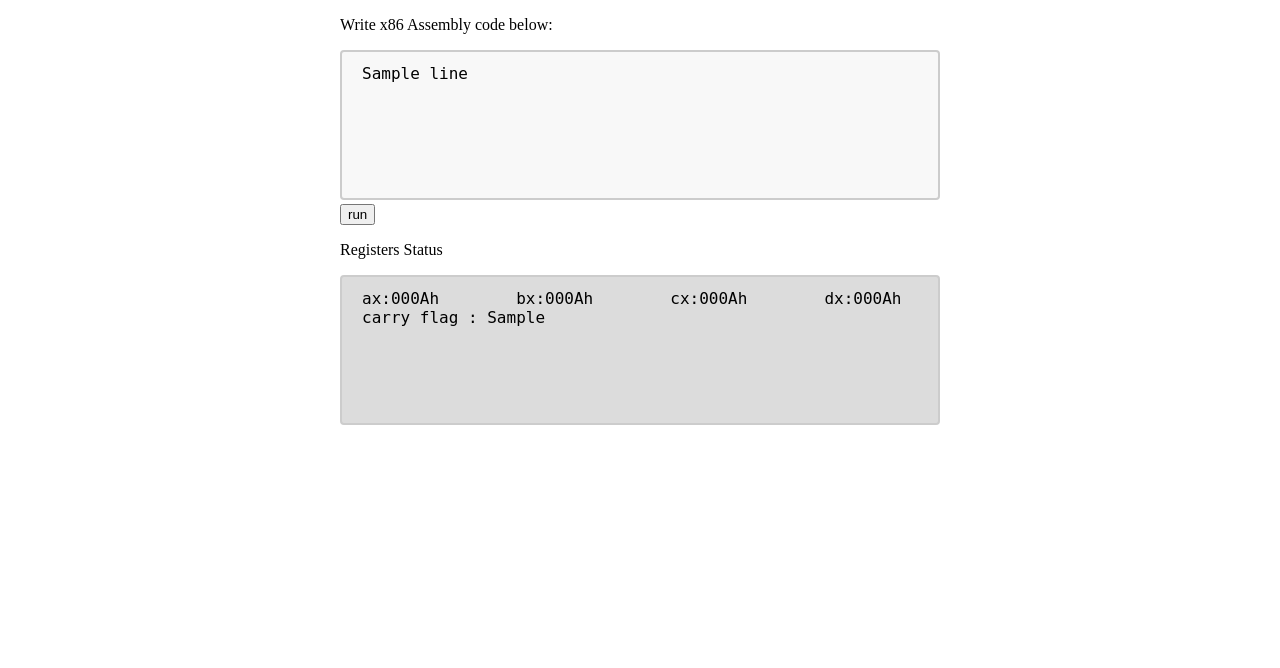
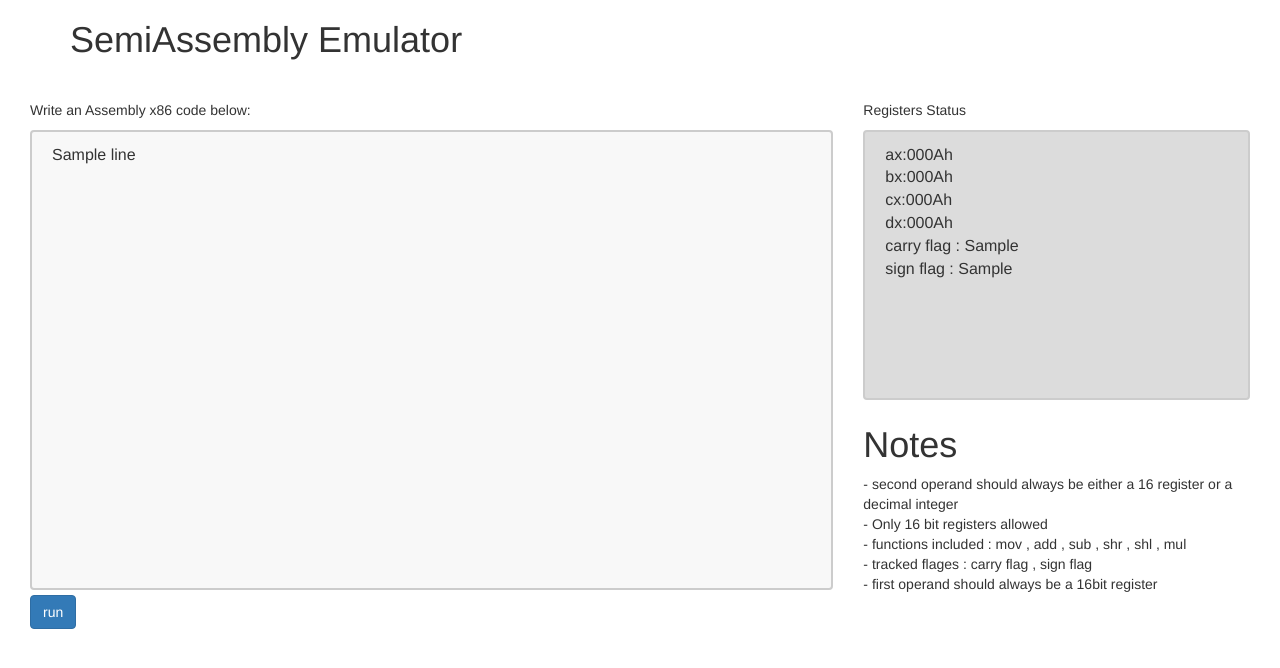
Before and after one commit to ahmadyosr/SemiAsm, a Django app: template ide/templates/editor.html in a window 1280 px wide. Shown: the top 668 px of the page. Run offline with Django 3.2, Linux system fonts and the light colour scheme; the template is opened without the code that fills it: most values are stand-ins (such as "Sample title", 1, 10 or a date in 2020); some libraries are stand-ins or nearby versions.

Commit message:
modified for first deploy test

```diff
--- a/ide/templates/editor.html
+++ b/ide/templates/editor.html
@@ -2,10 +2,11 @@
 {% load asm_tags %}
 <html>
 <head>
+<link rel="stylesheet" href="https://maxcdn.bootstrapcdn.com/bootstrap/3.3.7/css/bootstrap.min.css" integrity="sha384-BVYiiSIFeK1dGmJRAkycuHAHRg32OmUcww7on3RYdg4Va+PmSTsz/K68vbdEjh4u" crossorigin="anonymous">
 <style>
 textarea {
     width: 100%;
-    height: 150px;
+    height: 460px;
     padding: 12px 20px;
     box-sizing: border-box;
     border: 2px solid #ccc;
@@ -17,25 +18,43 @@ textarea {
 </style>
 </head>
 <body>
-<div style="max-width:600px;margin:auto;">
-<p> Write x86 Assembly code below:</p>
-
-<form method="POST" action="/editor/" >
+<div class="container">
+<h1>SemiAssembly Emulator</h1>
+</div>
+<div class="container-fluid" style="margin-top:30px;">
+<div class="col-sm-8">
+<p> Write an Assembly x86 code below:</p>
+<form method="POST" action="/" >
   <textarea name="text" >{% for line in lines %}{{line}}&#13;&#10;{% endfor %}</textarea>
   {% csrf_token %}
-  <input type="submit" value="run">
+  <input class="btn btn-primary" type="submit" value="run">
 </form>
-
+</div>
+<div class="col-sm-4">
 <div>
 <p> Registers Status </p>
-
-<textarea readonly style="background-color:#DCDCDC;">{% if lines %}
-ax:{{ax|hexing|upper }}h	bx:{{ bx|hexing|upper }}h	cx:{{cx|hexing|upper }}h    	dx:{{dx|hexing|upper }}h
+<textarea readonly style="background-color:#DCDCDC;max-height:270px;">{% if lines %}
+ax:{{ax|hexing|upper }}h
+bx:{{ bx|hexing|upper }}h
+cx:{{cx|hexing|upper }}h
+dx:{{dx|hexing|upper }}h
 carry flag : {{carry_flag}}
+sign flag : {{sign_flag}}
 {% endif %}</textarea>
 </div>
 
+<div style="max-height:100px;" >
+<h1>Notes</h1>
+</h2>- second operand should always be either a 16 register or a decimal integer   </h2></br>
+</h2>- Only 16 bit registers allowed</h2></br>
+</h2>- functions included : mov , add , sub , shr , shl , mul </h2></br>
+</h2>- tracked flages : carry flag , sign flag   </h2></br>
+</h2>- first operand should always be a 16bit register    </h2></br>
+</div>
+</div>
 
 </div>
+
+
 </html>
 </body>
--- a/semiasm/urls.py
+++ b/semiasm/urls.py
@@ -6,6 +6,6 @@ urlpatterns = [
     # Examples:
     # url(r'^$', 'semiasm.views.home', name='home'),
     # url(r'^blog/', include('blog.urls')),
-    url(r'^editor/$',views.editor,name="editor"),
+    url(r'^$',views.editor,name="editor"),
     url(r'^admin/', include(admin.site.urls)),
 ]
```
Also changed, not shown: ide/views.py (+27 -42 lines), db.sqlite3 (added), 1 other file.
